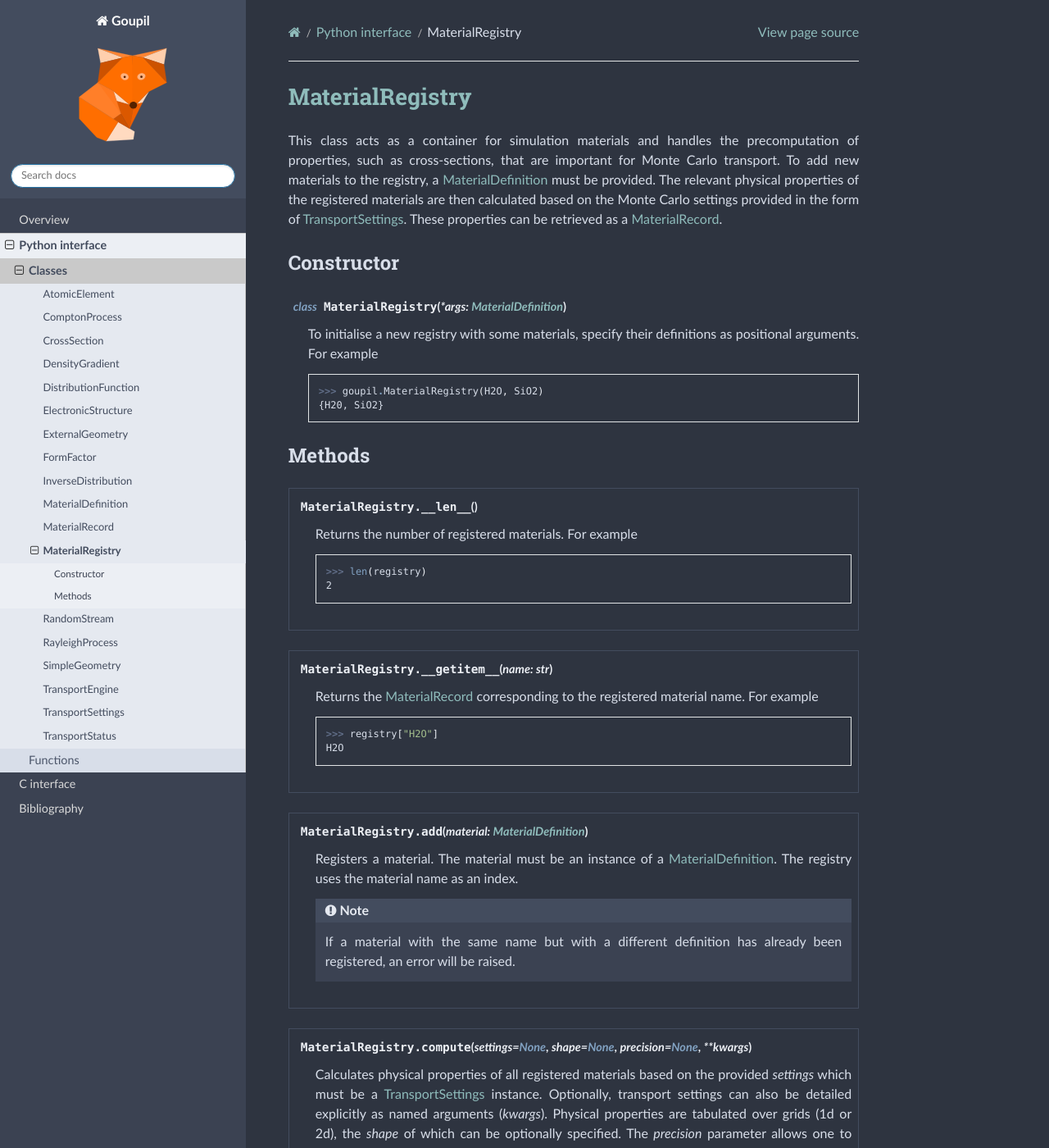
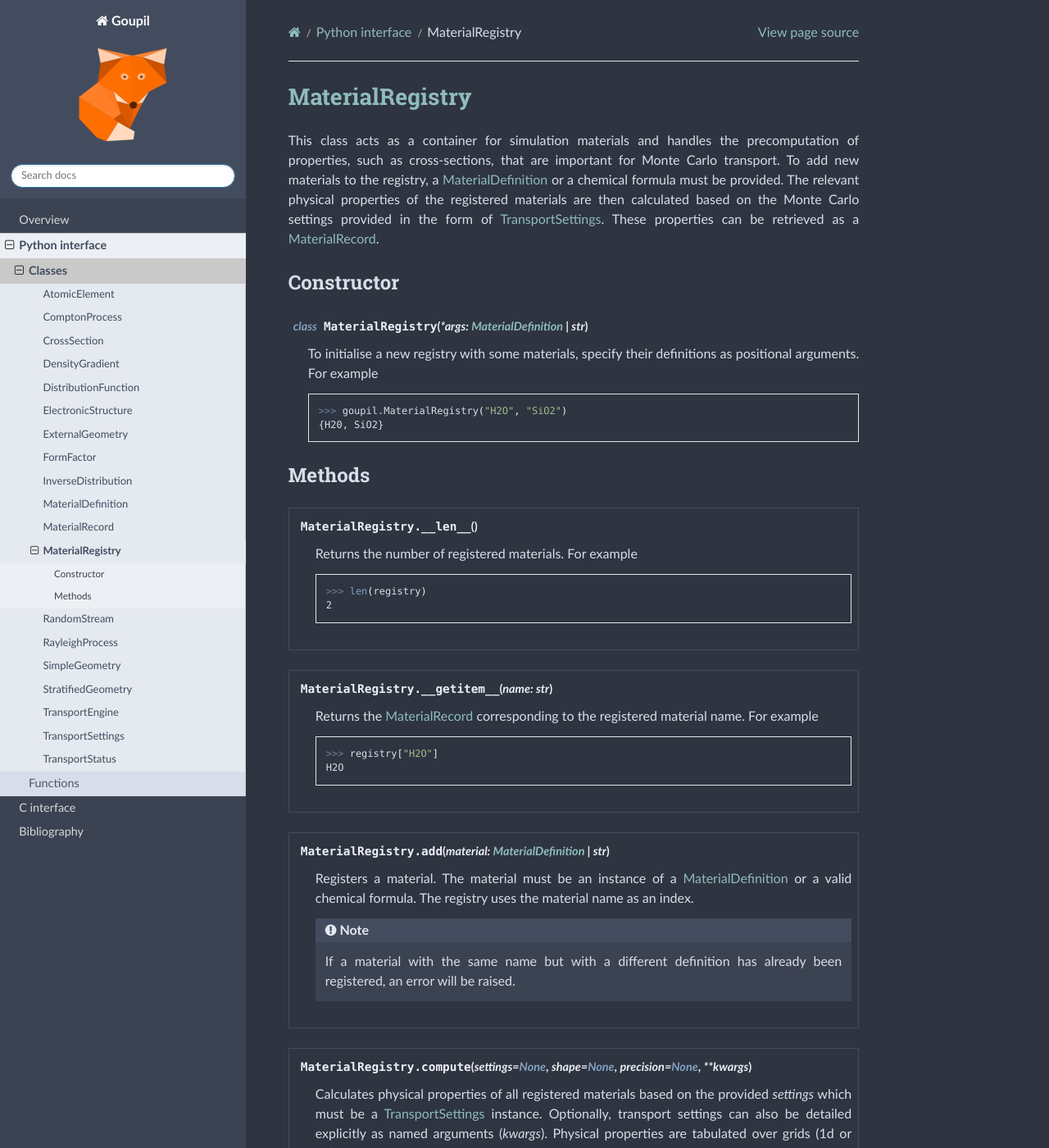
Before and after one commit to niess/goupil, a Sphinx documentation site: the page built from docs/py/material_registry.rst, in a window 1280 px wide and 1400 px high. Shown: the whole window at 82% size. Built offline with Sphinx 7.4.7 and the Read the Docs theme 2.0.0, drawn with Linux system fonts in a browser that asks for light colours.

Commit message:
Document stratified geometry

```diff
--- a/docs/c/index.rst
+++ b/docs/c/index.rst
@@ -88,4 +88,5 @@
    geometry_tracer
    interface
    material_definition
+   state
    weighted_element
--- a/docs/py/index.rst
+++ b/docs/py/index.rst
@@ -35,6 +35,7 @@
    random_stream
    rayleigh_process
    simple_geometry
+   stratified_geometry
    transport_engine
    transport_settings
    transport_status
--- a/docs/py/material_registry.rst
+++ b/docs/py/material_registry.rst
@@ -6,21 +6,21 @@
 This class acts as a container for simulation materials and handles the
 precomputation of properties, such as cross-sections, that are important for
 Monte Carlo transport. To add new materials to the registry, a
-:doc:`material_definition` must be provided. The relevant physical properties of
-the registered materials are then calculated based on the Monte Carlo settings
-provided in the form of :doc:`transport_settings`. These properties can be
-retrieved as a :doc:`material_record`.
+:doc:`material_definition` or a chemical formula must be provided. The relevant
+physical properties of the registered materials are then calculated based on the
+Monte Carlo settings provided in the form of :doc:`transport_settings`. These
+properties can be retrieved as a :doc:`material_record`.
 
 
 Constructor
 -----------
 
-.. py:class:: MaterialRegistry(*args: MaterialDefinition)
+.. py:class:: MaterialRegistry(*args: MaterialDefinition | str)
 
    To initialise a new registry with some materials, specify their definitions
    as positional arguments. For example
 
-   >>> goupil.MaterialRegistry(H2O, SiO2)
+   >>> goupil.MaterialRegistry("H2O", "SiO2")
    {H20, SiO2}
 
 
@@ -42,10 +42,11 @@
    >>> registry["H2O"]
    H2O
 
-.. py:method:: MaterialRegistry.add(material: MaterialDefinition)
+.. py:method:: MaterialRegistry.add(material: MaterialDefinition | str)
 
    Registers a material. The material must be an instance of a
-   :doc:`material_definition`. The registry uses the material name as an index.
+   :doc:`material_definition` or a valid chemical formula. The registry uses the
+   material name as an index.
 
    .. note::
 
```
Also changed, not shown: docs/c/state.rst (added, +28 -0 lines), docs/py/external_geometry.rst (+4 -4 lines), docs/py/simple_geometry.rst (+7 -4 lines), docs/py/stratified_geometry.rst (added, +80 -0 lines), 1 other file.
